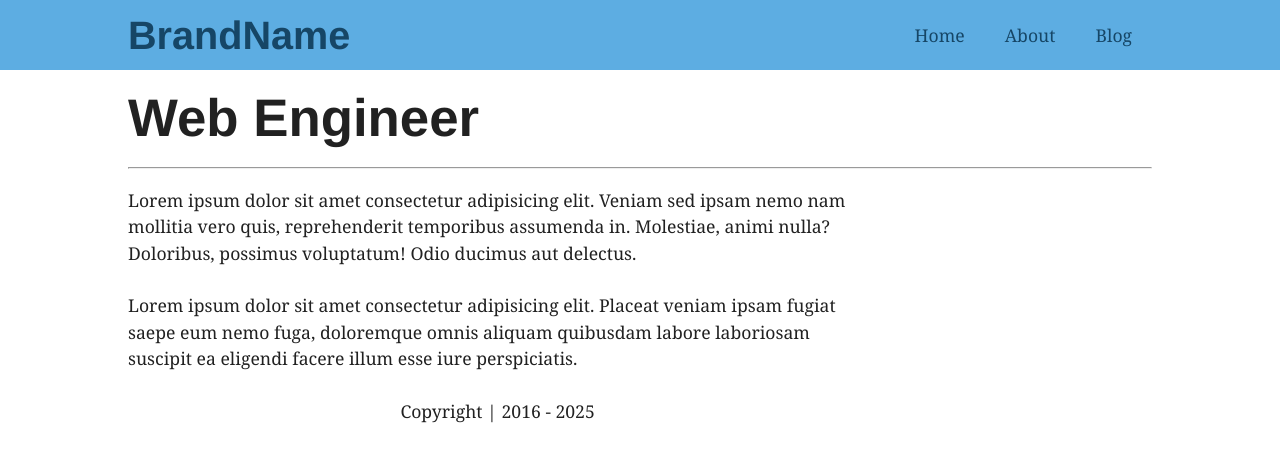
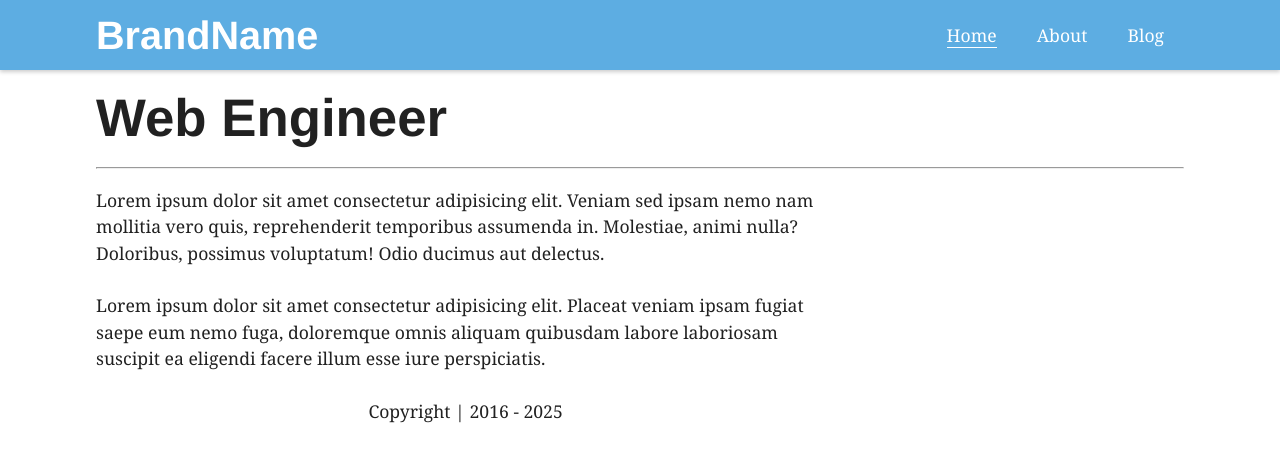
Before and after one commit to Loonz206/lennypeters, a Next.js app: page / in a window 1280 px wide. Shown: the top 462 px of the page. Built offline with nearby package versions, Linux system fonts and the light colour scheme.

Commit message:
style: 💄 fixing css

```diff
--- a/src/components/footer/index.tsx
+++ b/src/components/footer/index.tsx
@@ -3,7 +3,7 @@ import React from 'react';
 const Footer = () => {
   const year = new Date().getFullYear();
   return (
-    <footer>
+    <footer className="wrapper">
       <p>Copyright |  2016 - {year}</p>
     </footer>
   )
--- a/src/components/header/index.tsx
+++ b/src/components/header/index.tsx
@@ -1,18 +1,35 @@
+"use client"
+
 import React from 'react';
 import Link from 'next/link';
+import { usePathname } from "next/navigation";
+
+interface NavLinkProps {
+  readonly href: string;
+  readonly children: React.ReactNode;
+}
+
+function NavLink({ href, children }: NavLinkProps) {
+  const pathname = usePathname()
+  const isActive = pathname === href;
+
+  return (
+    <Link href={href} className={isActive ? "active-link" : ""}>{children}</Link>
+  )
+}
 
 const Header = () => {
   return (
     <header role="banner">
-      <div className="navbar">
+      <div className="navbar wrapper">
       <h2>
         <Link href="/">BrandName</Link>
       </h2>
       <nav>
         <ul>
-          <li><Link href="/">Home</Link></li>
-          <li><Link href="/about">About</Link></li>
-          <li><Link href="/blog">Blog</Link></li>
+          <li><NavLink href="/">Home</NavLink></li>
+          <li><NavLink href="/about">About</NavLink></li>
+          <li><NavLink href="/blog">Blog</NavLink></li>
         </ul>
       </nav>
       </div>
--- a/src/components/main/index.tsx
+++ b/src/components/main/index.tsx
@@ -2,7 +2,7 @@ import React from 'react';
 
 const Main = ({ children }: { children: React.ReactNode }) => {
   return (
-    <main id="content">
+    <main id="content" className="wrapper">
       {children}
     </main>
   )
--- a/src/styles/layout.scss
+++ b/src/styles/layout.scss
@@ -1,8 +1,17 @@
 //layout.scss-->
 
+body {
+  font-family: $serif;
+}
+
 header {
-  background-color: $infoColor;
+  background: linear-gradient(45deg, $infoColor 12%, $infoColor 31%, $infoColor 90%);
+  box-shadow: 0 2px 4px 0 rgba(0,0,0,.2);
   height: 70px;
+}
+
+.wrapper {
+  width: 85%;
 }
 
 .navbar {
@@ -10,13 +19,23 @@ header {
   align-items: center;
   justify-content: center;
   height: 100%;
-  width: 80%;
   margin: auto;
 }
 
 .navbar ul {
   display: flex;
   padding: 0;
+}
+
+.active-link {
+  border-bottom: 1px solid white;
+}
+
+.navbar a {
+  color: white;
+  &:hover{
+    color: white;
+  }
 }
 
 header .navbar {
@@ -33,12 +52,10 @@ header .navbar ul li {
 }
 
 main {
-  max-width: 80%;
   margin: auto;
 }
 
 footer {
-  max-width: 80%;
   margin: auto;
   text-align: center;
 }
@@ -51,6 +68,10 @@ footer {
     height: 100%;
   }
 
+  .wrapper {
+    width: 94%;
+  }
+
   header .navbar {
     flex-direction: column;
   }
```
